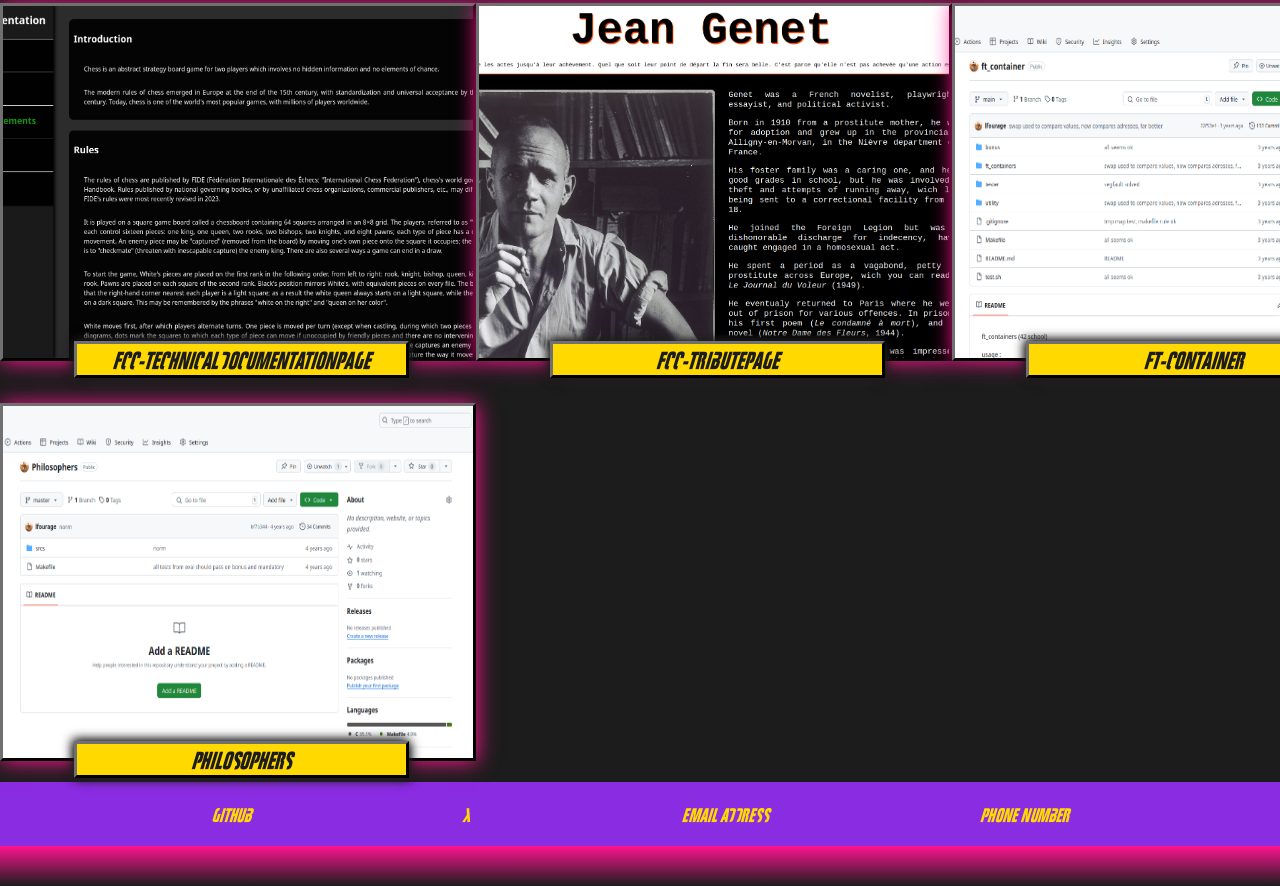
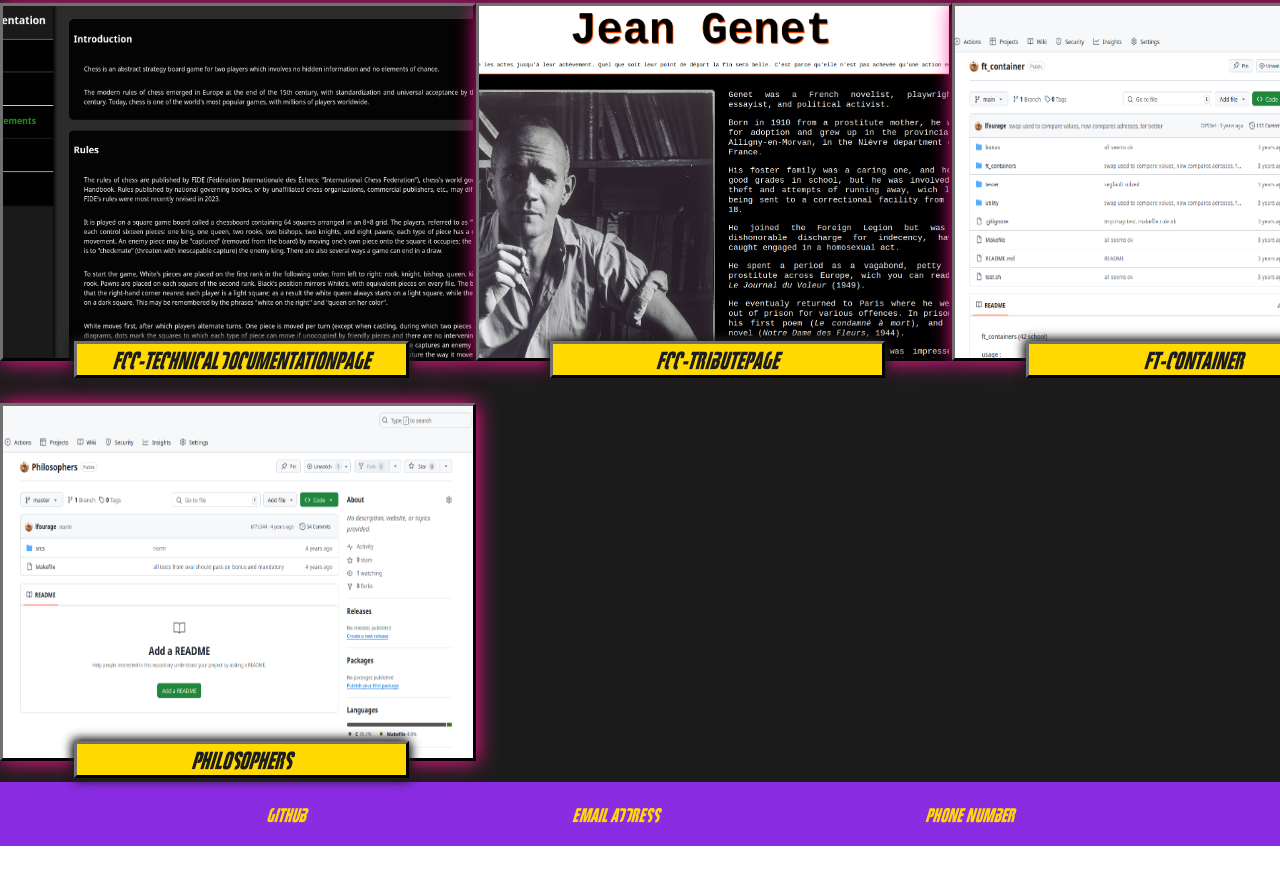
Before and after one commit to lfourage/fcc-portfolio, a plain HTML site: page index.html in a window 1280 px wide. Shown: the part 818-1704 px from the top of the page. After the commit the page ends 1664 px from the top, so only its background shows below. Drawn offline with Linux system fonts and the light colour scheme.

Commit message:
removed unused footer

```diff
--- a/index.html
+++ b/index.html
@@ -114,12 +114,11 @@
         <a id="profile-link" target="_blank" href="https://github.com/lfourage"
           >Github</a
         >
-        <a id="X-link" target="_blank" href="">X</a>
-        <a id="email-link" target="_blank" href="mailto:">Email Address</a>
-        <a id="phone-link" target="_blank" href="tel:">Phone Number</a>
+        <a id="email-link" target="_blank" href="mailto:ludogriph@gmail.com">Email Address</a>
+        <a id="phone-link" target="_blank" href="tel:0641843026">Phone Number</a>
       </div>
     </section>
 
-    <footer id="footer"></footer>
+    <footer></footer>
   </body>
 </html>
--- a/styles.css
+++ b/styles.css
@@ -186,11 +186,3 @@ header {
   color: var(--gold);
   font-size: 1.2rem;
 }
-
-/*------------------Footer-----------------*/
-
-footer {
-  width: 100vw;
-  height: 40px;
-  background: linear-gradient(var(--pink), var(--dark));
-}
```
